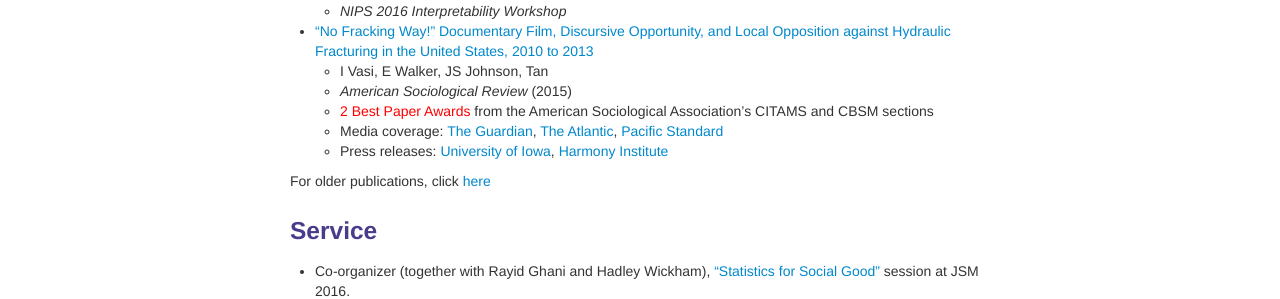
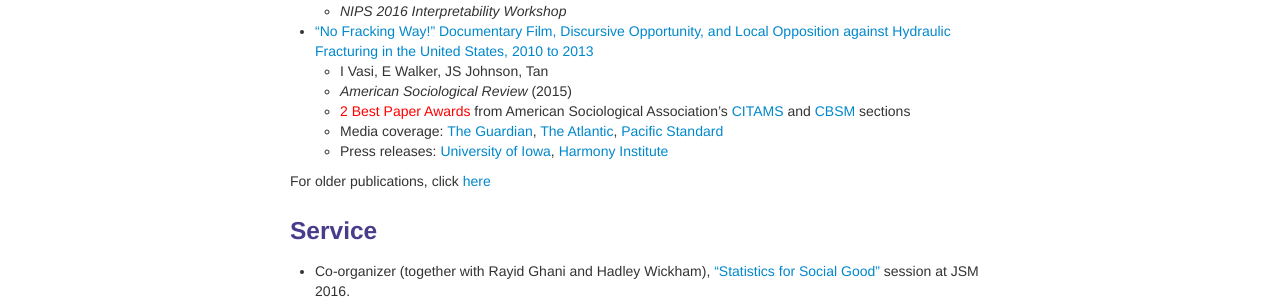
Before and after one commit to shftan/shftan.github.io, a Jekyll site: the page built from index.md, in a window 1280 px wide. Shown: the part 1541-1840 px from the top of the page. Built offline with Jekyll 4.4.1, drawn with Linux system fonts in a browser that asks for light colours.

Commit message:
Update index.md

```diff
--- a/index.md
+++ b/index.md
@@ -86,7 +86,7 @@ For older news, click [here]({{ BASE_PATH }}/oldernews.html)
 - ["No Fracking Way!" Documentary Film, Discursive Opportunity, and Local Opposition against Hydraulic Fracturing in the United States, 2010 to 2013](http://journals.sagepub.com/doi/abs/10.1177/0003122415598534)
    - I Vasi, E Walker, JS Johnson, Tan
    - _American Sociological Review_ (2015)
-   - <span style="color:red">2 Best Paper Awards</span> from the American Sociological Association's CITAMS and CBSM sections
+   - <span style="color:red">2 Best Paper Awards</span> from American Sociological Association's [CITAMS](https://citams.org/citasa-awards) and [CBSM](http://cbsm-asa.org/awards) sections
    - Media coverage: [The Guardian](https://www.theguardian.com/environment/2015/sep/02/gasland-hbo-documentary-fracking-opposition), [The Atlantic](https://www.theatlantic.com/entertainment/archive/2017/02/a-common-theme-for-this-years-oscar-nominated-documentaries/517638/), [Pacific Standard](https://psmag.com/environment/a-fracking-effective-film)
    - Press releases: [University of Iowa](http://www.newswise.com/articles/the-power-of-film), [Harmony Institute](https://harmonylabs.org/gasland)
 
```
